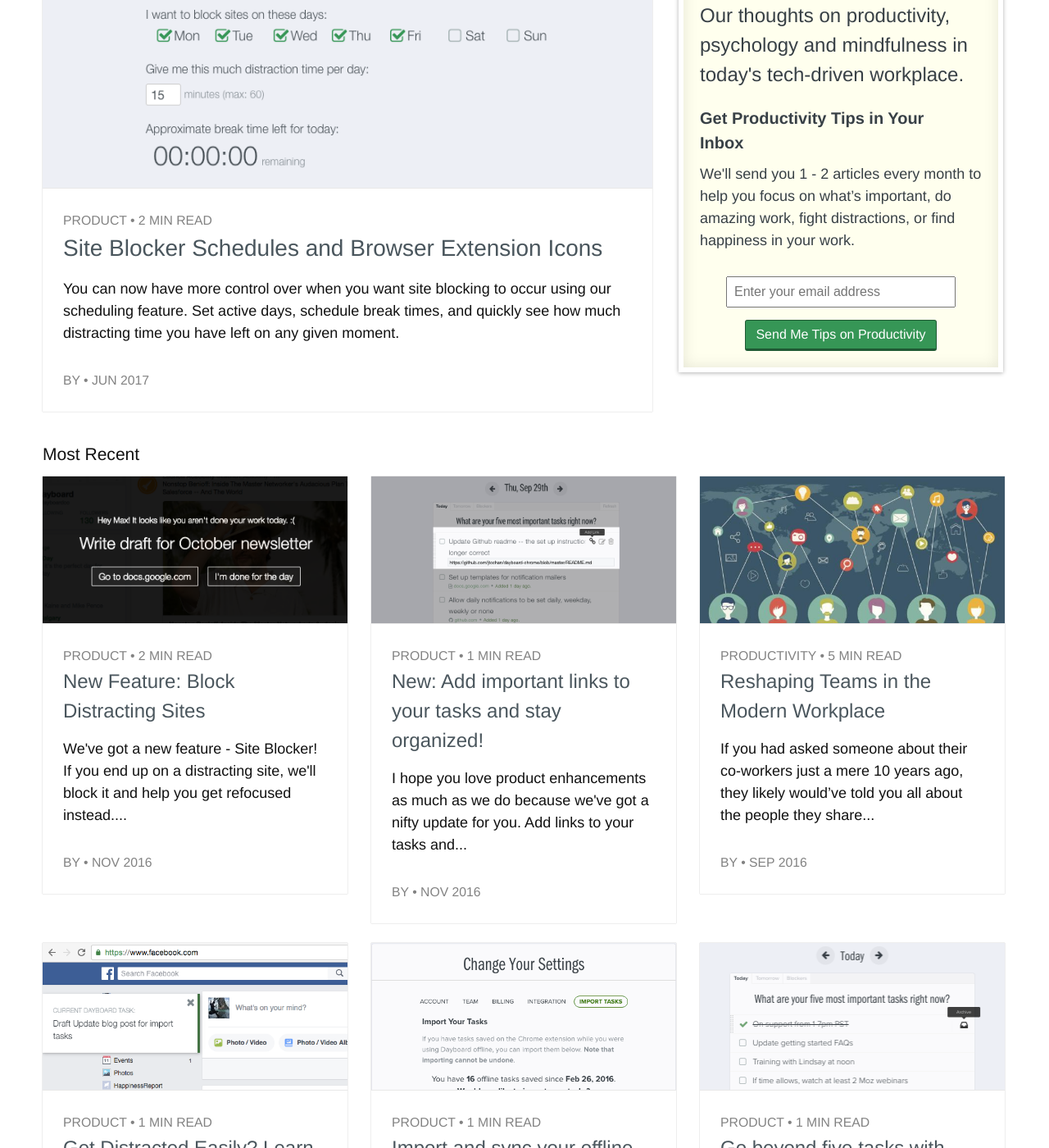
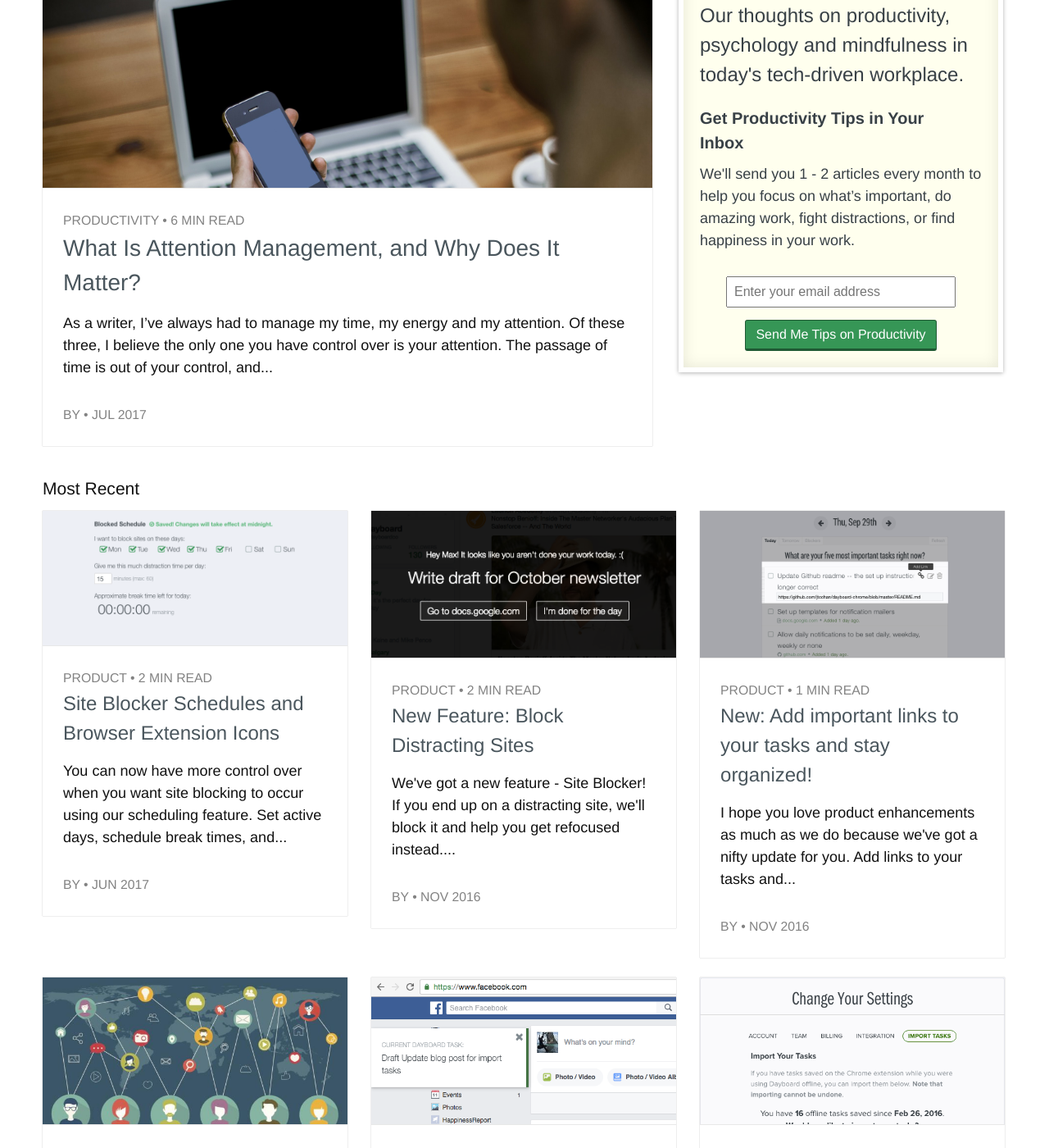
Before and after one commit to dayboard/blog, a Jekyll site: the page built from index.html, in a window 1280 px wide and 1400 px high, scrolled down 283 px. Shown: the whole window at 82% size. Built offline with Jekyll 4.4.1, drawn with Linux system fonts in a browser that asks for light colours; nearby versions of some CDN libraries; comment, search, counter and statistics services are not loaded; some of the changed lines change nothing that is shown.

Commit message:
Included the links within the article

```diff
--- a/_posts/2017-07-12-attention-management.html
+++ b/_posts/2017-07-12-attention-management.html
@@ -1,11 +1,11 @@
 ---
 layout: post
 title: "What Is Attention Management, and Why Does It Matter?"
-date: 2017-07-12
+date: 2017-07-13
 categories: Productivity
 disqus_identifier: 14
 author: courtney
-published: false
+published: true
 teaser_src: "/assets/images/teaser/attention-management-thumbnail.jpg"
 excerpt: As a writer, I’ve always had to manage my time, my energy and my attention. Of these three, I believe the only one you have control over is your attention. The passage of time is out of your control, and the chances are that you were born with a baseline energy level that can be hard to change. On the flip side, you have full control over where and how you ‘spend’ your attention.
 ---
@@ -20,7 +20,7 @@
 
 <h3>Attention Is a Limited Resource</h3>
 
-<p>Like time, people only have a finite amount of attention. I find that with every task I work on, and every notification that interrupts me, my attention gets depleted. This stands to reason. In 1973, Kahneman published Attention and Effort, where he explained that attention is limited in its capacity. And it’s getting worse. Recent research from Microsoft found that the average person’s attention span has dropped from 12 to 8 seconds since the year 2000.</p>
+<p>Like time, people only have a finite amount of attention. I find that with every task I work on, and every notification that interrupts me, my attention gets depleted. This stands to reason. In 1973, <a href="https://www.princeton.edu/~kahneman/docs/attention_and_effort/Attention_hi_quality.pdf">Kahneman</a> published Attention and Effort, where he explained that attention is limited in its capacity. And it’s getting worse. <a href="http://advertising.microsoft.com/en/cl/31966/how-does-digital-affect-canadian-attention-spans">Recent research from Microsoft</a> found that the average person’s attention span has dropped from 12 to 8 seconds since the year 2000.</p>
 
 <p>Sometimes it feels like I’m constantly bombarded with information that I can no longer see what’s right in front of me. The more noise there is in our surrounding environment, the more difficult it is to filter out the relevant information. Just think about all the advertising that surrounds your life—when was the last time you actually noticed any of it?</p>
 
@@ -28,30 +28,30 @@
 
 <h3>Why Interruptions Destroy Productivity</h3>
 
-<p>How many times does your phone buzz, ring, or vibrate in a day? If you’re like most, you are constantly bombarded with notifications—popups, buzzes, and beeps that interrupt workflow multiple times per hour. If this is you, you’re not alone. Researchers from the University of Cornell have found that on average, workers are interrupted or switch tasks, every three minutes and five seconds. The time it takes to get back on track? Upwards of 23 minutes to get back where you left off.</p>
+<p>How many times does your phone buzz, ring, or vibrate in a day? If you’re like most, you are constantly bombarded with notifications—popups, buzzes, and beeps that interrupt workflow multiple times per hour. If this is you, you’re not alone. <a href="https://www.washingtonpost.com/news/inspired-life/wp/2015/06/01/interruptions-at-work-can-cost-you-up-to-6-hours-a-day-heres-how-to-avoid-them/?utm_term=.d515fef5880e">Researchers from the University of Cornell</a> have found that on average, workers are interrupted or switch tasks, every three minutes and five seconds. The time it takes to get back on track? Upwards of 23 minutes to get back where you left off.</p>
 
 <img src="/assets/images/productivity/interruption-effect.jpg" title="The effect of a 5 minute interruption or a meeting" alt="Effect of a 5 minute interruption or a meeting">
 <figcaption><em>The red line: expected interruption recovery time, blue line: actual interruption recovery time.</em></figcaption>
 
 <p>When I diligently practice attention management by blocking out the distractions, I can make sure that these interruptions don’t derail my day. Sometimes, simply closing my email program is be all it takes to be able to focus on the task at hand. Regardless of the method, being aware of distractions and proactively dealing with them enable you to take back control of your productivity, and produce better work as a result.</p>
 
-<blockquote>“Managing attention creates action, produces quality and facilitates productivity.  Attention also has a dramatic impact on your life. What you give your attention to, is what determines your experiences.” &mdash; Maura Thomas</blockquote>
+<blockquote>“Managing attention creates action, produces quality and facilitates productivity.  Attention also has a dramatic impact on your life. What you give your attention to, is what determines your experiences.” &mdash; <a href="http://attentionmanagement.com/">Maura Thomas</a></blockquote>
 
 <h3>How Interruptions Cost You Money</h3>
 
-<p>Interruptions have become a fact of life, in both the personal and professional realms. Some say the “interruption culture” is something we all should just get used to. What these people fail to realize is how costly interruptions are. In fact, management science company Basex determined that unnecessary interruptions cost the US economy the staggering amount of $588B per year.</p>
+<p>Interruptions have become a fact of life, in both the personal and professional realms. Some say the “interruption culture” is something we all should just get used to. What these people fail to realize is how costly interruptions are. In fact, management science company <a href="http://www.basexblog.com/2005/09/09/cost-of-interruptions-588-billion-and-growing/">Basex</a> determined that unnecessary interruptions cost the US economy the staggering amount of $588B per year.</p>
 
 <p>Where does this number come from? It includes the cost of additional time needed to complete tasks, together with the fact that interruptions produce higher numbers of errors, meaning extra money spent to redo or re-check previous work. Finally, there is the psychological cost when employees are not able to complete tasks, which destroys morale and makes them more likely to leave (then the company is saddled with turnovers and talent recruitment costs).</p>
 
 <img src="/assets/images/productivity/interruption-cost.png" title="The cost of context switching" alt="The cost of context switching">
-<figcaption><em>Source: LinkedIn</em></figcaption>
+<figcaption><em>Source: <a href="https://www.linkedin.com/pulse/productivity-imperative-david-arbery">LinkedIn</a></em></figcaption>
 
 <h3>5 Strategies to Better Manage Your Attention and Focus</h3>
 
 <ol>
 <li><strong>Know the difference between Important and Urgent</strong></li>
 
-<p>I’ve learned that not every task is a must-do. Tasks can be either important, urgent, or neither. According to Inc.com, “Important activities are beneficial and should be accomplished, if not right away, then eventually. Urgent activities are time sensitive, but not necessarily crucial to your bigger goals.” Go through your to-do list and designate each task as urgent, important, both, or neither. Don’t waste your time on tasks that aren’t crucial.</p>
+<p>I’ve learned that not every task is a must-do. <a href="https://blog.dayboard.co/why-productivity-today-is-about-effectiveness-not-efficiency">Tasks can be either important, urgent, or neither</a>. According to <a href="https://www.inc.com/lee-colan/manage-attention-not-time.html">Inc.com</a>, “Important activities are beneficial and should be accomplished, if not right away, then eventually. Urgent activities are time sensitive, but not necessarily crucial to your bigger goals.” Go through your to-do list and designate each task as urgent, important, both, or neither. Don’t waste your time on tasks that aren’t crucial.</p>
 
 <li><strong>Prioritize tasks</strong></li>
 
@@ -68,7 +68,7 @@
 
 <li><strong>Work from Home</strong></li>
 
-<p>While many think working from home will eliminate distractions, the reality is that working from home means you just get a bunch of different distractions. True, you won’t be subject to workplace distractions like people stopping by your desk, but you might be tempted by other time-wasters like surfing YouTube when nobody's watching. Working from home only works an attention management technique if it’s done with intention. Use your prioritization and distraction-blocking tools to conquer the at-home productivity demons.</p>
+<p>While many think working from home will eliminate distractions, the reality is that working from home means you just get a bunch of different distractions. True, you won’t be subject to workplace distractions like people stopping by your desk, but you might be tempted by other time-wasters like surfing YouTube when nobody's watching. Working from home only works an attention management technique if it’s done with intention. Use your prioritization and <a href="https://dayboard.co/site-blocker">distraction-blocking tools</a> to conquer the at-home productivity demons.</p>
 
 <li><strong>Meditate</strong></li>
 
```
